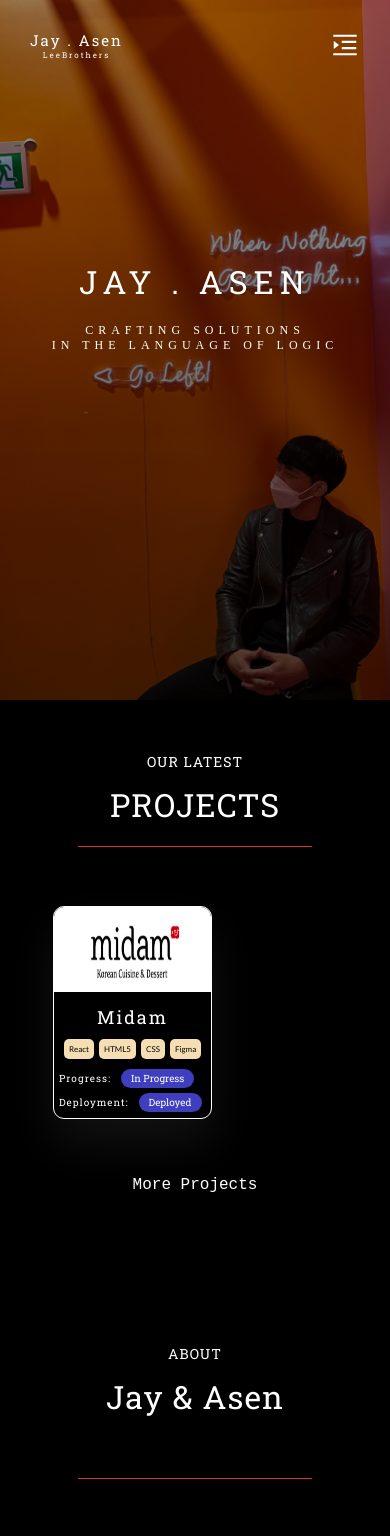
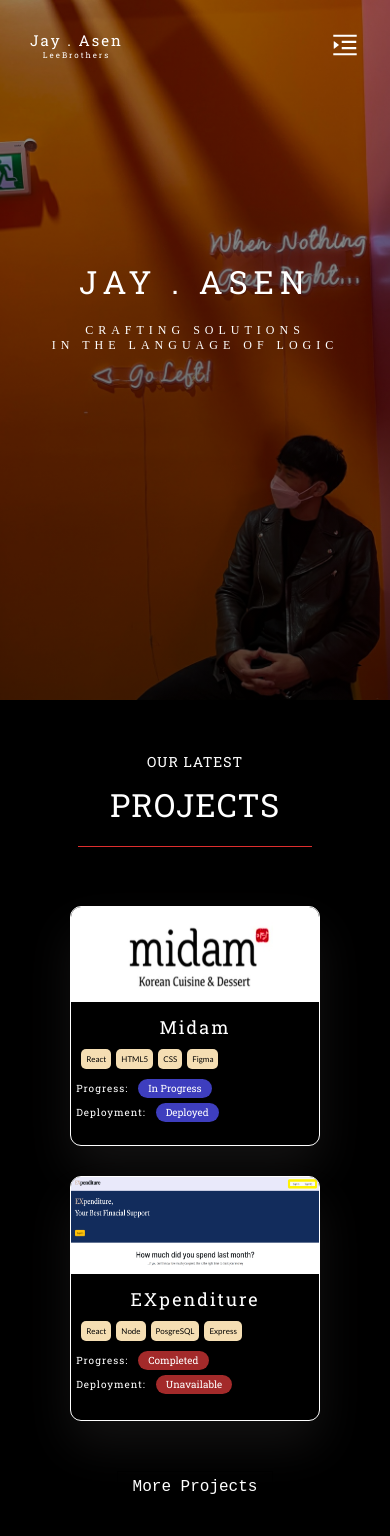
Before and after one commit to LeeJay0126/jayasen, a React (Create React App) app: page / in a window 390 px wide. Shown: the top 1536 px of the page. Built offline with nearby package versions, Linux system fonts and the light colour scheme; a web font is replaced by a local one.

Commit message:
Fixed Home page latest projects card alignment
- Home page latest projects' project cards were misaligned when view ports were < 768 and especially when < 600 & mobile.

```diff
--- a/src/Pages/Home/Home.css
+++ b/src/Pages/Home/Home.css
@@ -86,16 +86,9 @@
     padding-top: 80px;
     width: 80%;
     margin: 0 auto;
-    display: flex;
-    justify-content: space-between;
-}
-
-.homeProjectsFlex {
-    display: flex;
-    width: 50%;
-    flex-direction: column;
-    align-items: center;
-    justify-content:space-evenly;
+    display: grid;
+    grid-template-columns: 1fr 1fr;
+    gap: 30px;
 }
 
 .tempImage {
@@ -280,6 +273,10 @@
         letter-spacing: 1px;
     }
 
+    .homeLatestProjectsContainer {
+        gap: 30px;
+    }
+
 
 
     /**********************************************************************************************
@@ -358,6 +355,10 @@
         font-size: 14px;
     }
 
+    .homeLatestProjectsContainer {
+        gap: 30px;
+    }
+
     /**********************************************************************************************
         Home About us Section
     ***********************************************************************************************/
@@ -432,6 +433,10 @@
         font-size: 14px;
         padding-top: 10px;
         letter-spacing: 1px;
+    }
+
+    .homeLatestProjectsContainer {
+        gap: 30px;
     }
 
     /**********************************************************************************************
@@ -636,6 +641,11 @@
         font-size: 15px;
     }
 
+    .homeLatestProjectsContainer {
+        grid-template-columns: 1fr;
+        gap: 30px;
+    }
+
     /**********************************************************************************************
         Home About us Section
     ***********************************************************************************************/
--- a/src/Pages/Home/LatestProjectComponent.js
+++ b/src/Pages/Home/LatestProjectComponent.js
@@ -4,13 +4,14 @@ import ProjectItem from "../Projects/ProjectItem";
 
 const LatestProjectComponent = () => {
     const project1 = ProjectItemList[0];
+    const project2 = ProjectItemList[1];
 
     return (
         <div className="homeLatestProjectsContainer">
-            <div className="homeProjectsFlex">
-                <ProjectItem src={project1[0]} alt={project1[1]} title={project1[2]} lang={project1[3]}
-                             progress={project1[4]} deploy={project1[5]} url={project1[6]}/>
-            </div>
+            <ProjectItem src={project1[0]} alt={project1[1]} title={project1[2]} lang={project1[3]}
+                progress={project1[4]} deploy={project1[5]} url={project1[6]} />
+            <ProjectItem src={project2[0]} alt={project2[1]} title={project2[2]} lang={project2[3]}
+                progress={project2[4]} deploy={project2[5]} url={project2[6]} />
         </div>
     );
 };
--- a/src/Pages/Projects/Project.css
+++ b/src/Pages/Projects/Project.css
@@ -113,6 +113,10 @@
 
 .PCTrue {
     background-color: rgb(62, 62, 190);
+}
+
+.PCFalse {
+    background-color: rgb(163, 42, 42);
 }
 
 /* Used to make project cards responsive */
--- a/src/Pages/Projects/ProjectItemList.js
+++ b/src/Pages/Projects/ProjectItemList.js
@@ -1,6 +1,7 @@
 
 const ProjectItemList = [
-    ["midam.png", "MidamLogo", "Midam", ["React", "HTML5", "CSS", "Figma"], true, true, "http://www.midam.ca/broadway/menu"]
+    ["midam.png", "MidamLogo", "Midam", ["React", "HTML5", "CSS", "Figma"], true, true, "http://www.midam.ca/broadway/menu"],
+    ["EXpenditure.png", "EXpenditure Logo", "EXpenditure", ["React", "Node", "PosgreSQL", "Express"], false, false,]
 ]
 
 export default ProjectItemList;
```
Also changed, not shown: src/SharedComponents/Imgs/Logos/EXpenditure.png (added).
